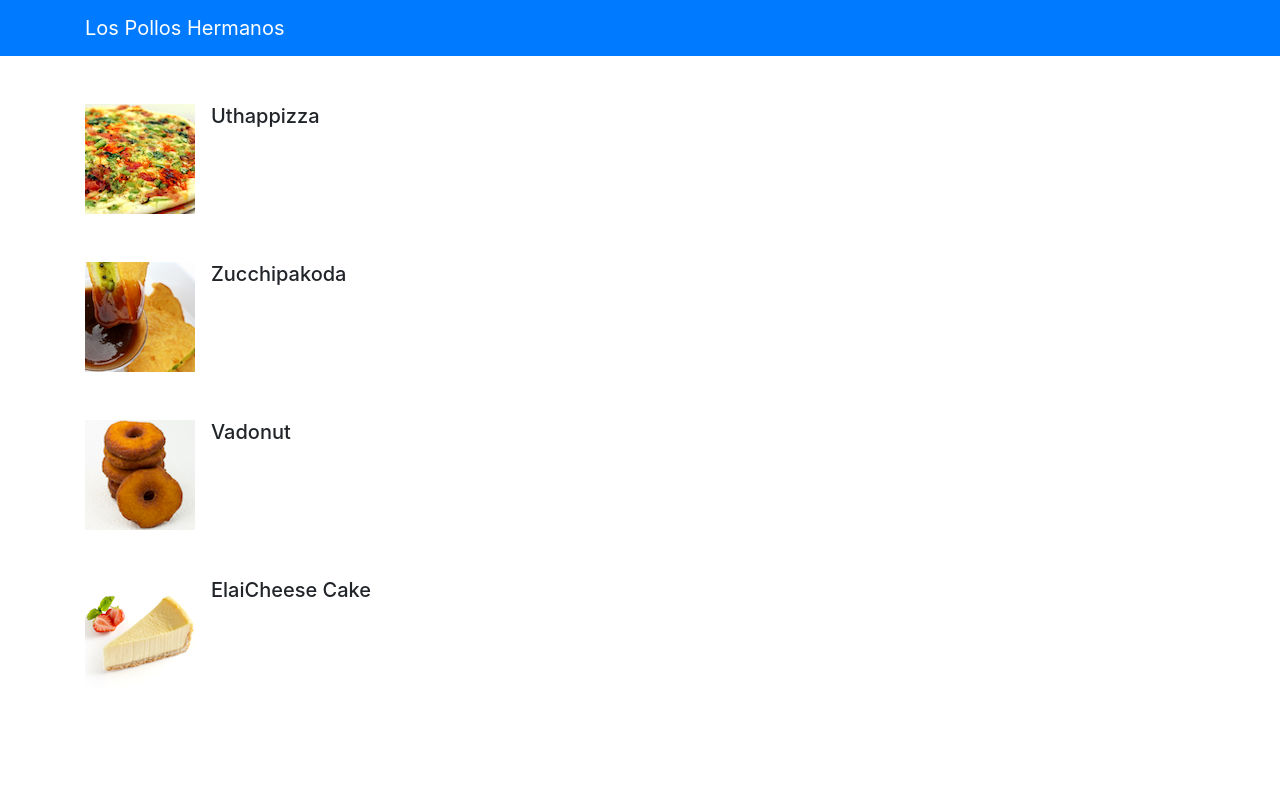
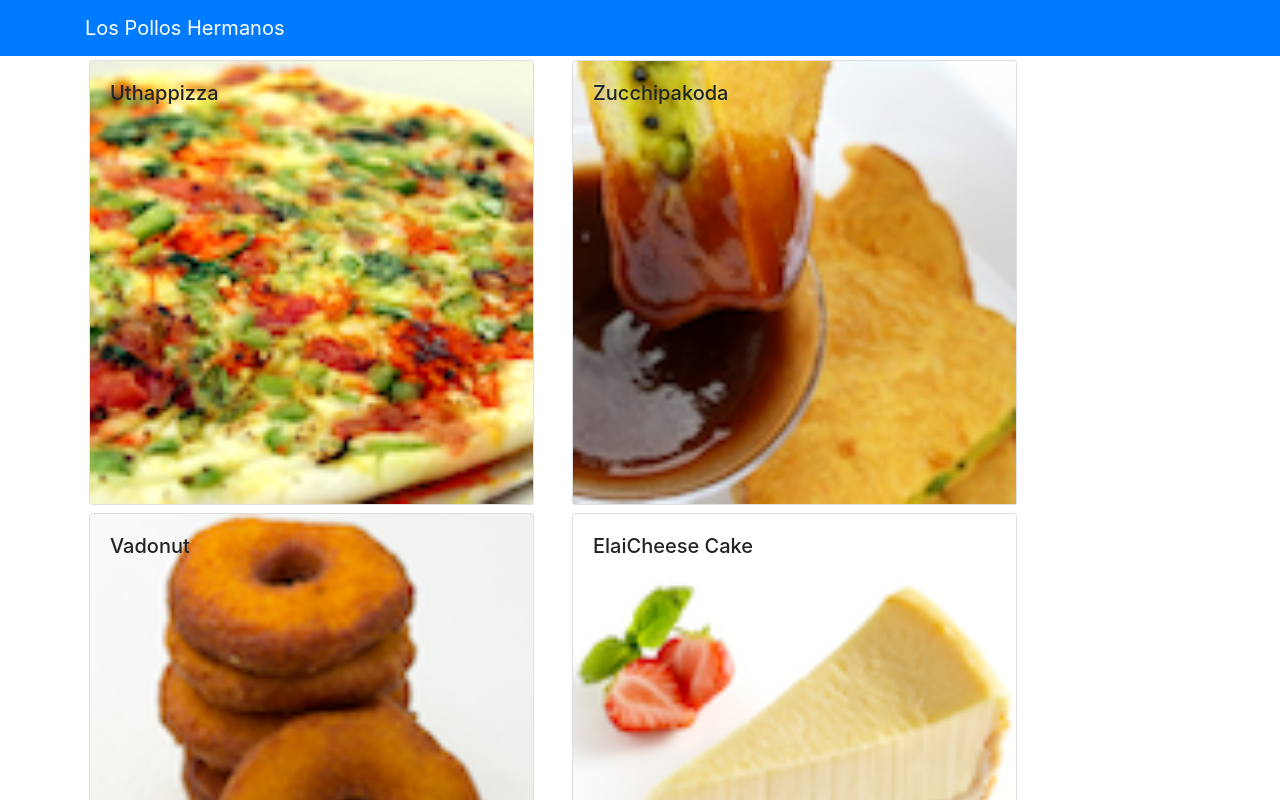
Before and after one commit to AyushRathi07/Confusion, a React (Create React App) app: page / in a window 1280 px wide. Shown: the top 800 px of the page. Built offline with nearby package versions, Linux system fonts and the light colour scheme.

Commit message:
Assignment 1: included DishDetailComponent

```diff
--- a/src/App.css
+++ b/src/App.css
@@ -1,3 +1,7 @@
+.noborder{
+  border: none;
+}
+
 /* .App {
   text-align: center;
 }
--- /dev/null
+++ b/src/components/DishDetailComponent.js
@@ -0,0 +1,38 @@
+import React, {Component} from 'react';
+import {Card, CardImg, CardTitle, CardBody, CardText} from 'reactstrap';
+import '../App.css';
+class DishDetails extends Component{
+    render(){
+        const comments = this.props.selectedDish.comments.map((cmnt)=>{
+            return (
+                <CardText>
+                    <br />
+                    {cmnt.comment}
+                    <p>--{cmnt.author} {cmnt.date}</p>
+                </CardText>
+            );
+        });
+        return (
+            <div className="row">
+                <div className="col-12 col-md-5 m-1">
+                    <Card>
+                        <CardImg width="100%" src={this.props.selectedDish.image} alt={this.props.selectedDish.name}/>
+                        <CardBody>
+                            <CardTitle>{this.props.selectedDish.name}</CardTitle>
+                            <CardText>{this.props.selectedDish.description}</CardText>
+                        </CardBody>
+                    </Card>
+                </div>
+                <div className="col-12 col-md-5 m-1">
+                    <Card className="noborder">
+                        <CardBody>
+                            <CardTitle>Comments</CardTitle>
+                            {comments}
+                        </CardBody>
+                    </Card>
+                </div>
+            </div>
+        );
+    }
+}
+export default DishDetails;
--- a/src/components/MenuComponent.js
+++ b/src/components/MenuComponent.js
@@ -1,6 +1,7 @@
 import React, {Component} from 'react';
 //import {Media} from 'reactstrap';
-
+import { Card, CardImg, CardImgOverlay, CardText, CardBody, CardTitle } from 'reactstrap';
+import DishDetails from './DishDetailComponent';
 class Menu extends Component{
     constructor(props){
         super(props);
@@ -13,52 +14,36 @@ class Menu extends Component{
         this.setState({selectedDish:dish});
     }
 
-    renderDish(dish){
-        if(dish!=null){
-            return (
-                <div>
-                    {dish.name}<br/>
-                    {dish.description}
-                </div>
+    check(){
+        if(this.state.selectedDish!=null)
+            return(
+                <DishDetails selectedDish={this.state.selectedDish} />
             );
-        }
-        else {
+        else
             return;
-        }
-    }
-
-    checkAndShow(dish){
-        if(this.state.selectedDish === dish){
-            return (
-                <div>
-                    {dish.description}
-                </div>
-            )
-        }
     }
 
     render(){
         const menu = this.props.dishes.map((dish) => {
             return (
-            <div key={dish.id} className="col-12 mt-5" onClick={() => this.onDishSelect(dish) }>
-                <li className="media">
-                    <img class="mr-3" src={dish.image} alt={dish.name} />
-                    <div class="media-body">
-                        <h5 class="mt-0 mb-1">{dish.name}</h5>
-                        {this.checkAndShow(dish)}
-                    </div>
-                </li>
+            <div  className="col-12 col-md-5 m-1">
+                <Card key={dish.id} onClick={() => this.onDishSelect(dish) }>
+                    <CardImg top width="100%" src={dish.image} alt={dish.name}/>
+                    <CardImgOverlay>
+                        <CardTitle>
+                            {dish.name}
+                        </CardTitle>
+                    </CardImgOverlay>
+                </Card>
             </div>
             );
         });
         return (
             <div className="container ">
                 <div className="row">
-                    <div className="list-unstyled">
                         {menu}
-                        {this.renderDish(this.state.selectedDish)}
-                    </div>
                 </div>
+                {this.check()}
             </div>
         );
     }
```
